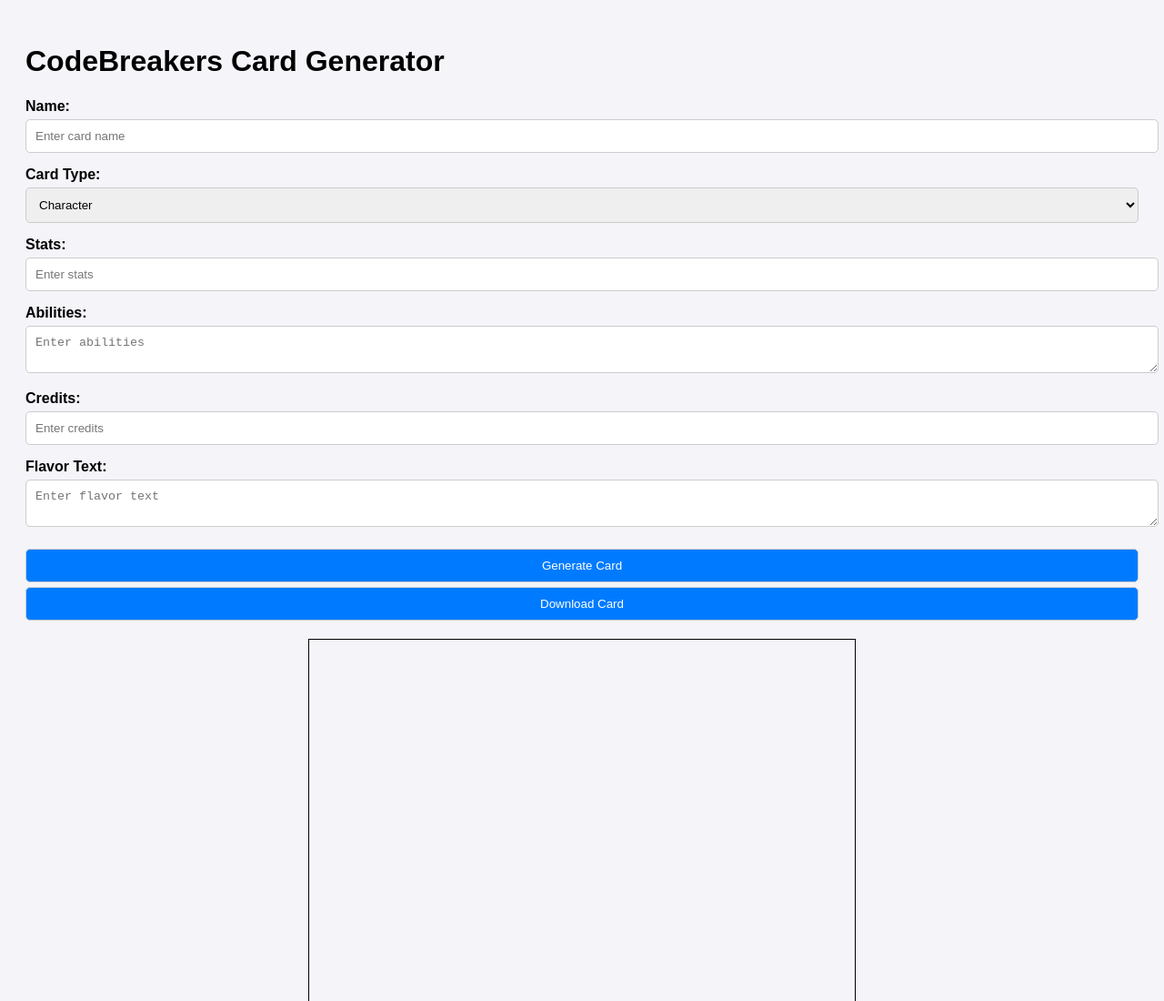
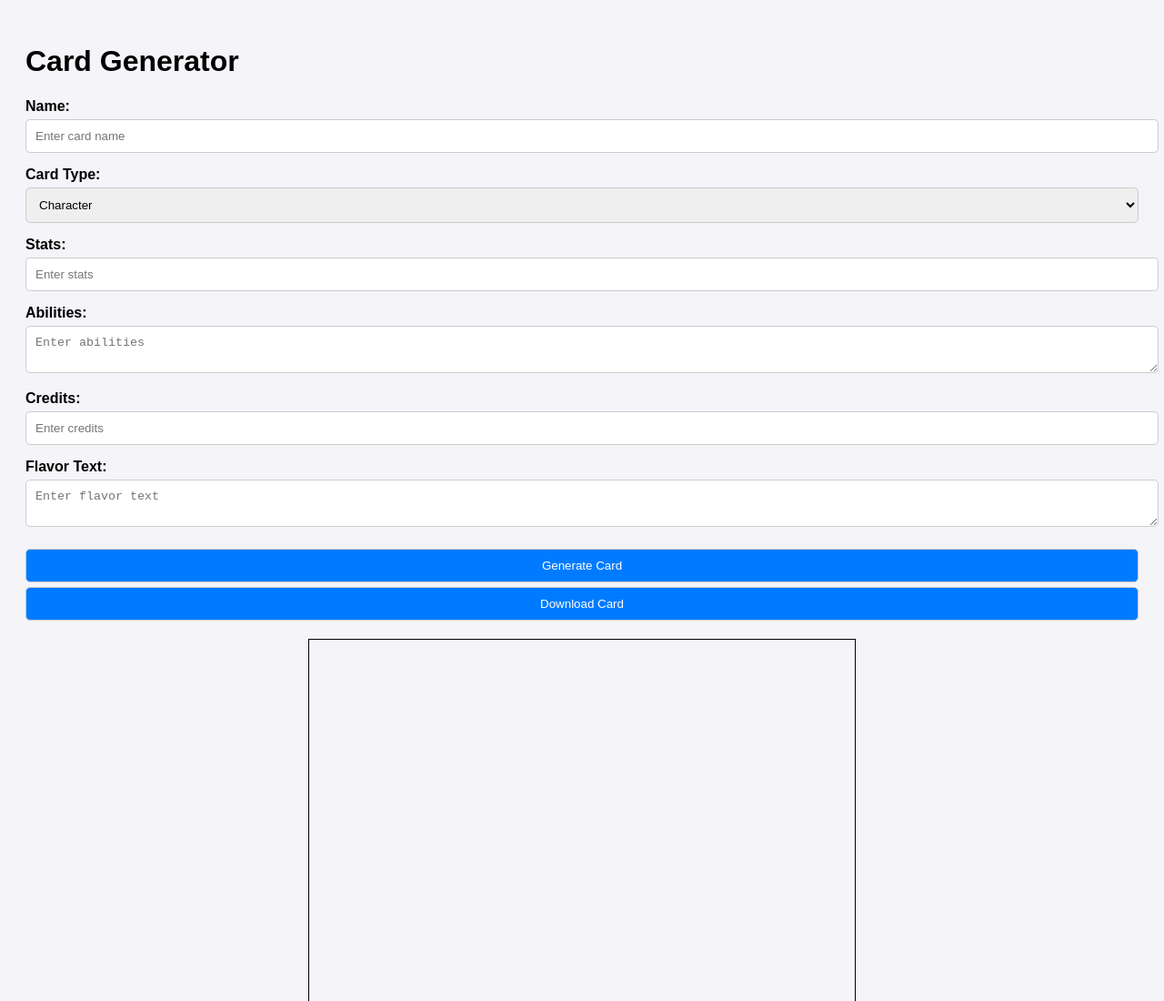
Before and after one commit to fuzzface86/CardGeneratorMax, a plain HTML site: page index.html in a window 1280 px wide. Shown: the top 1100 px of the page at 91% size. Drawn offline with Linux system fonts and the light colour scheme.

Commit message:
Update index.html

```diff
--- a/index.html
+++ b/index.html
@@ -42,7 +42,7 @@
   </style>
 </head>
 <body>
-  <h1>CodeBreakers Card Generator</h1>
+  <h1>Card Generator</h1>
 
   <!-- Form for user input -->
   <div id="form">
```
